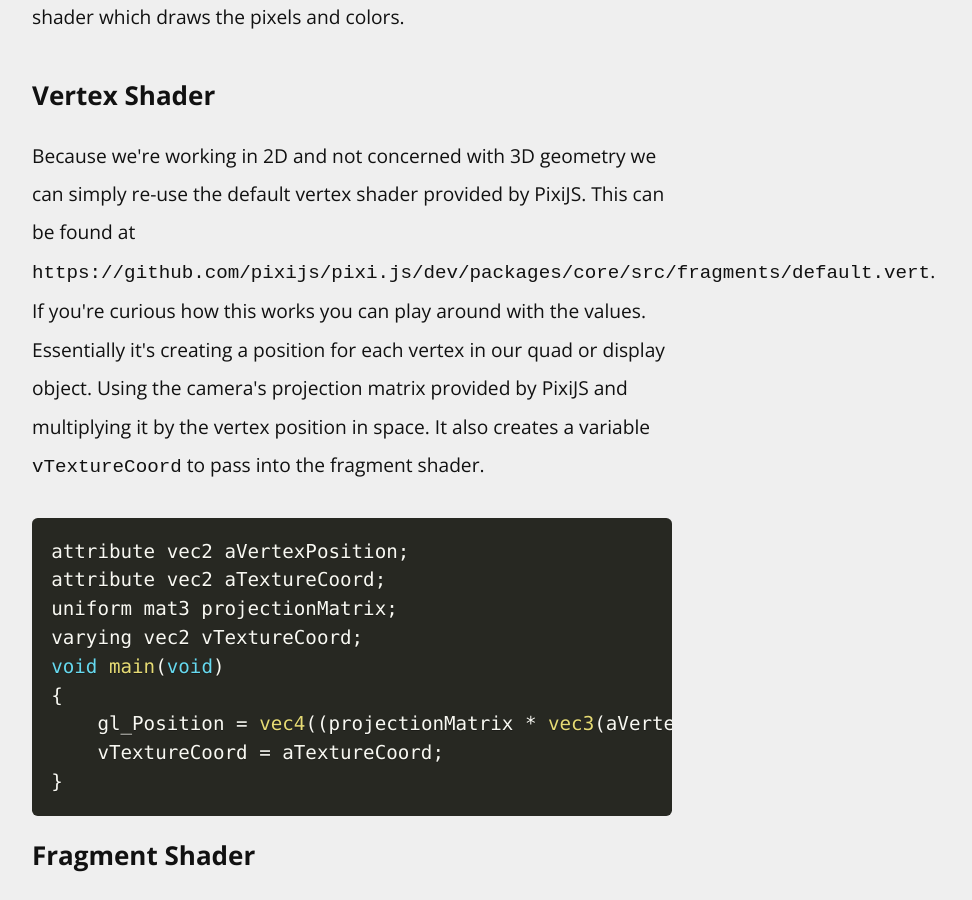
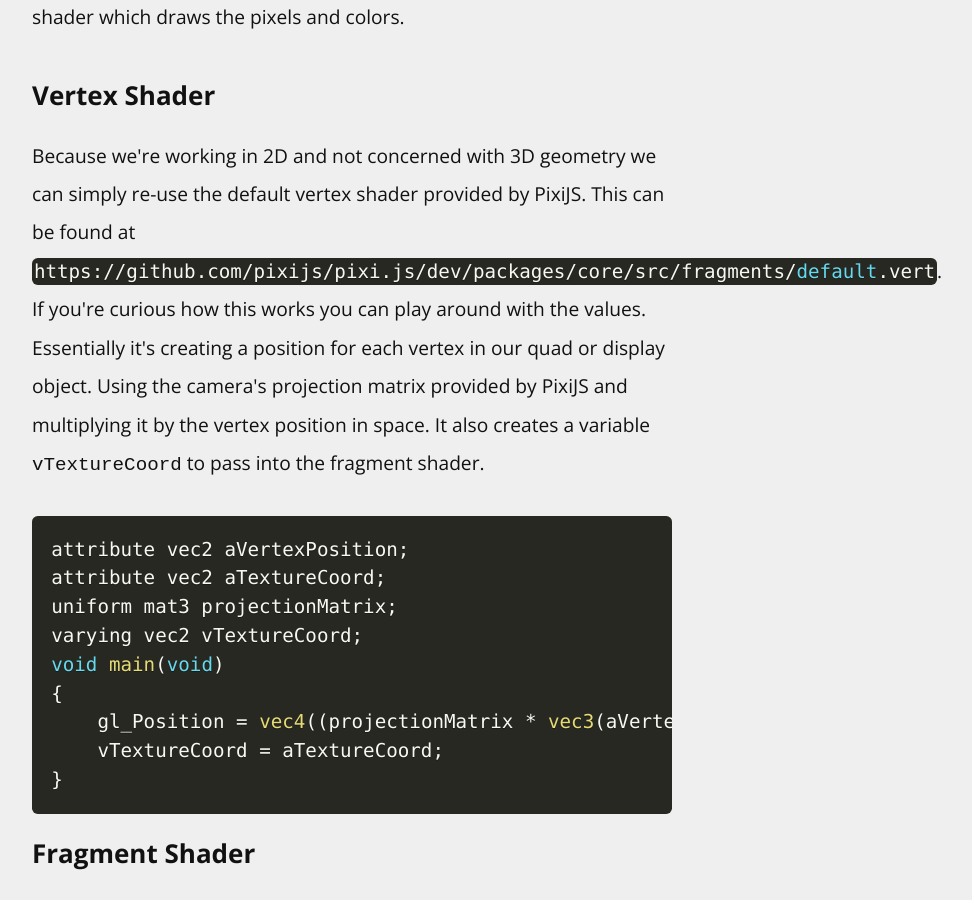
Before and after one commit to cjgammon/blog, a Jekyll site: the page built from _posts/2019/2019-05-01-pixijs-filters.html, in a window 1280 px wide and 900 px high, scrolled down 1897 px. Shown: the whole window, without its empty margins (288-1260 px from the left). Built offline with Jekyll 4.4.1, drawn with Linux system fonts in a browser that asks for light colours; nearby versions of some CDN libraries; comment, search, counter and statistics services are not loaded.

Commit message:
add filter article

```diff
--- a/_posts/2019/2019-05-01-pixijs-filters.html
+++ b/_posts/2019/2019-05-01-pixijs-filters.html
@@ -55,7 +55,7 @@
 <h3>Vertex Shader</h3>
 
 <p>
-Because we're working in 2D and not concerned with 3D geometry we can simply re-use the default vertex shader provided by PixiJS. This can be found at <code>https://github.com/pixijs/pixi.js/dev/packages/core/src/fragments/default.vert</code>. If you're curious how this works you can play around with the values. Essentially it's creating a position for each vertex in our quad or display object. Using the camera's projection matrix provided by PixiJS and multiplying it by the vertex position in space. It also creates a variable <code>vTextureCoord</code> to pass into the fragment shader.
+Because we're working in 2D and not concerned with 3D geometry we can simply re-use the default vertex shader provided by PixiJS. This can be found at <code class="language-c">https://github.com/pixijs/pixi.js/dev/packages/core/src/fragments/default.vert</code>. If you're curious how this works you can play around with the values. Essentially it's creating a position for each vertex in our quad or display object. Using the camera's projection matrix provided by PixiJS and multiplying it by the vertex position in space. It also creates a variable <code>vTextureCoord</code> to pass into the fragment shader.
 </p>
 
 <pre><code class="language-c">attribute vec2 aVertexPosition;
```
